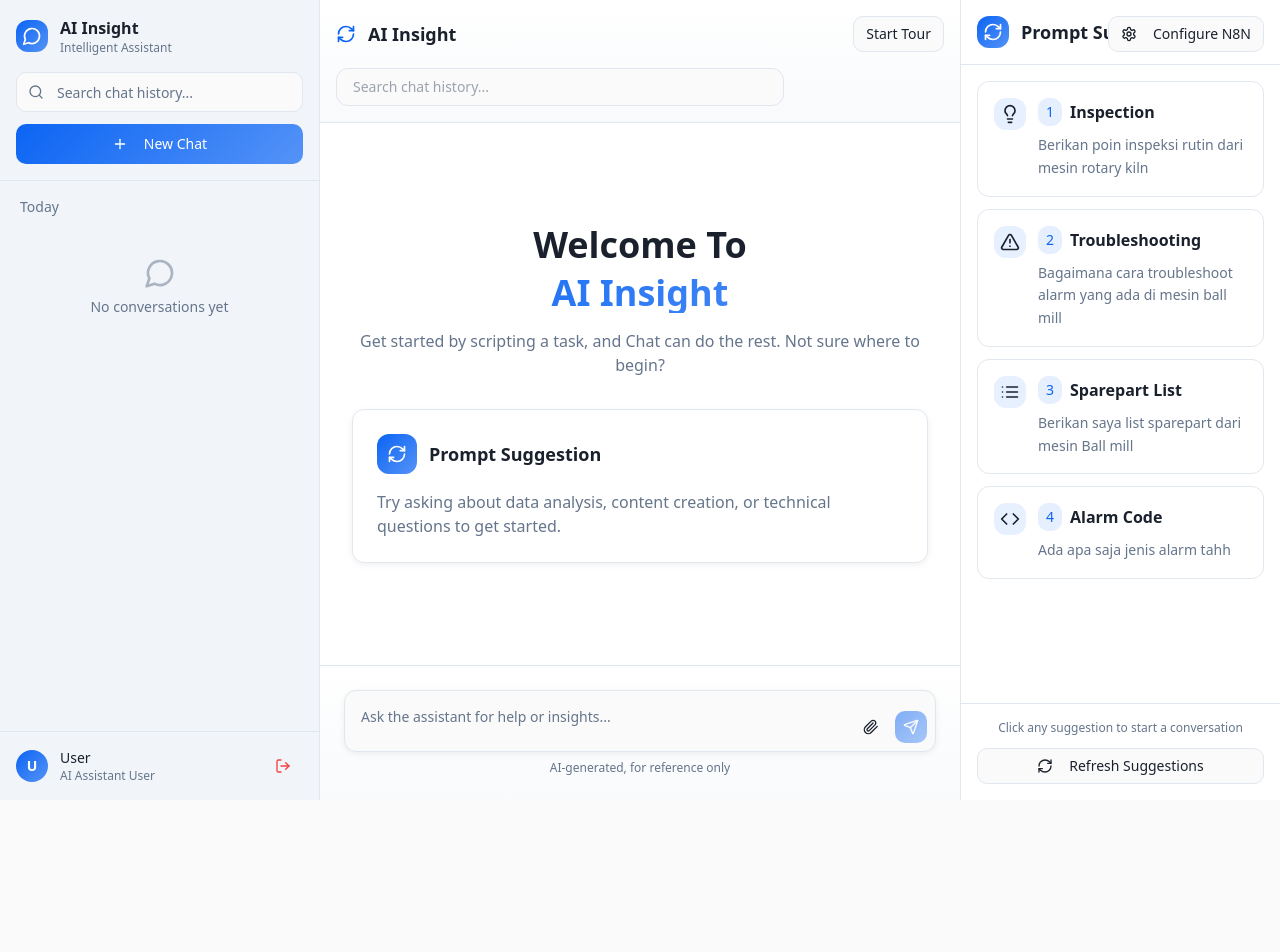
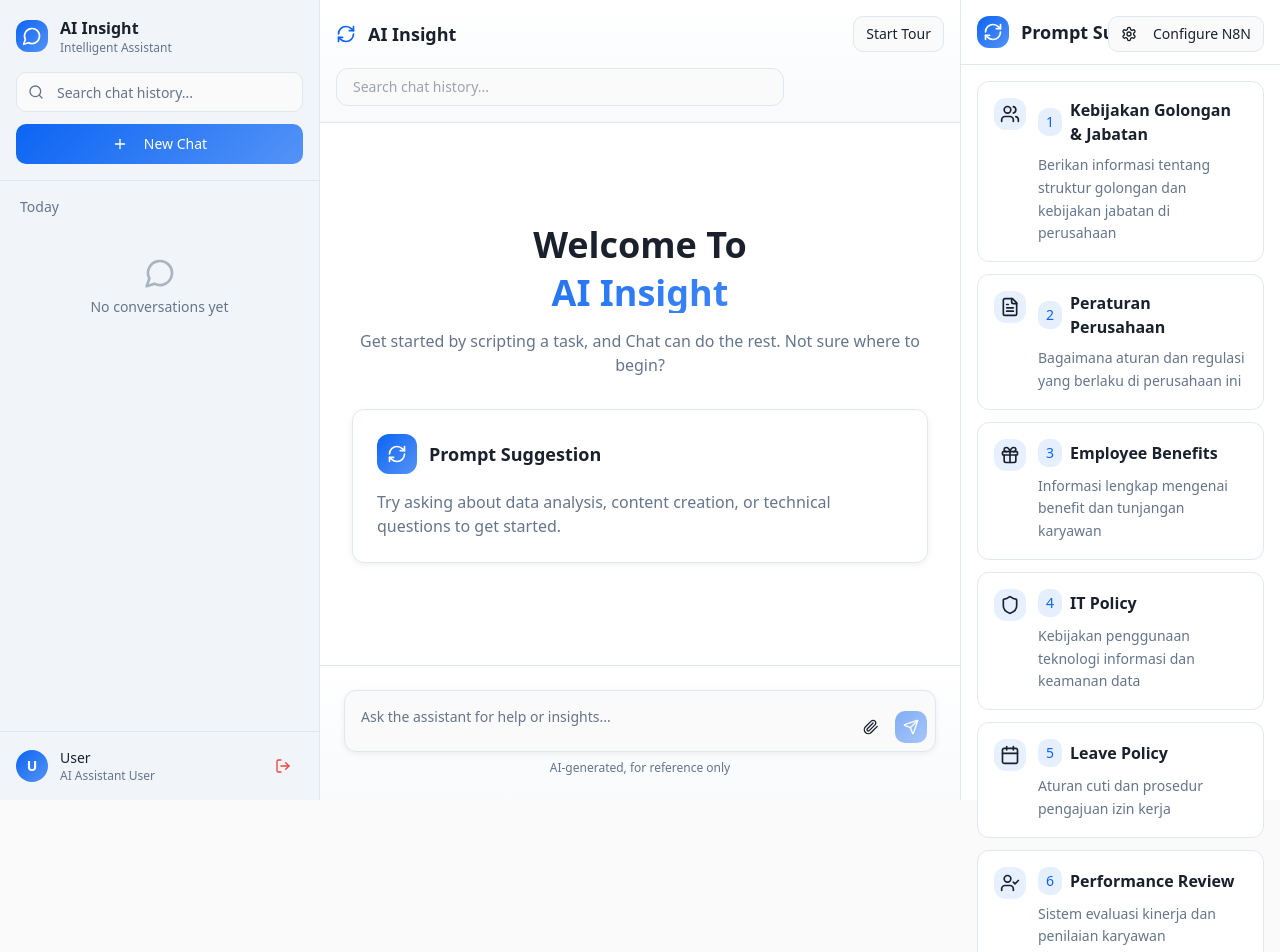
Before and after one commit to mti-ict-git/persona-ai-link, a React (Vite) app: page / in a window 1280 px wide. Shown: the top 952 px of the page. Before the commit the page ends 800 px from the top, so only its background shows below. Built offline with nearby package versions, Linux system fonts and the light colour scheme.

Commit message:
Update prompt suggestions
Change prompt suggestions to be more relevant to HR topics such as company policies, benefits, and IT policies.

```diff
--- a/src/components/SuggestionsPanel.tsx
+++ b/src/components/SuggestionsPanel.tsx
@@ -1,5 +1,5 @@
 import { Button } from "@/components/ui/button";
-import { RefreshCw, Lightbulb, AlertTriangle, List, Code } from "lucide-react";
+import { RefreshCw, Users, FileText, Gift, Shield, UserCheck, Calendar } from "lucide-react";
 
 interface Suggestion {
   id: string;
@@ -17,31 +17,45 @@ const SuggestionsPanel = ({ onSuggestionSelect }: SuggestionsPanelProps) => {
   const suggestions: Suggestion[] = [
     {
       id: "1",
-      title: "Inspection",
-      description: "Berikan poin inspeksi rutin dari mesin rotary kiln",
-      icon: <Lightbulb className="w-5 h-5" />,
-      prompt: "Can you provide routine inspection points for rotary kiln machines?"
+      title: "Kebijakan Golongan & Jabatan",
+      description: "Berikan informasi tentang struktur golongan dan kebijakan jabatan di perusahaan",
+      icon: <Users className="w-5 h-5" />,
+      prompt: "Can you provide information about employee grade structure and position policies in the company?"
     },
     {
       id: "2",
-      title: "Troubleshooting",
-      description: "Bagaimana cara troubleshoot alarm yang ada di mesin ball mill",
-      icon: <AlertTriangle className="w-5 h-5" />,
-      prompt: "How to troubleshoot alarms that occur in ball mill machines?"
+      title: "Peraturan Perusahaan",
+      description: "Bagaimana aturan dan regulasi yang berlaku di perusahaan ini",
+      icon: <FileText className="w-5 h-5" />,
+      prompt: "What are the company rules and regulations that apply to all employees?"
     },
     {
       id: "3",
-      title: "Sparepart List",
-      description: "Berikan saya list sparepart dari mesin Ball mill",
-      icon: <List className="w-5 h-5" />,
-      prompt: "Can you provide a spare parts list for ball mill machines?"
+      title: "Employee Benefits",
+      description: "Informasi lengkap mengenai benefit dan tunjangan karyawan",
+      icon: <Gift className="w-5 h-5" />,
+      prompt: "Can you provide complete information about employee benefits and allowances?"
     },
     {
       id: "4",
-      title: "Alarm Code",
-      description: "Ada apa saja jenis alarm tahh",
-      icon: <Code className="w-5 h-5" />,
-      prompt: "What are the different types of alarm codes and their meanings?"
+      title: "IT Policy",
+      description: "Kebijakan penggunaan teknologi informasi dan keamanan data",
+      icon: <Shield className="w-5 h-5" />,
+      prompt: "What are the IT policies regarding technology usage and data security?"
+    },
+    {
+      id: "5",
+      title: "Leave Policy",
+      description: "Aturan cuti dan prosedur pengajuan izin kerja",
+      icon: <Calendar className="w-5 h-5" />,
+      prompt: "What are the leave policies and procedures for requesting time off?"
+    },
+    {
+      id: "6",
+      title: "Performance Review",
+      description: "Sistem evaluasi kinerja dan penilaian karyawan",
+      icon: <UserCheck className="w-5 h-5" />,
+      prompt: "How does the performance review and employee evaluation system work?"
     }
   ];
 
```
